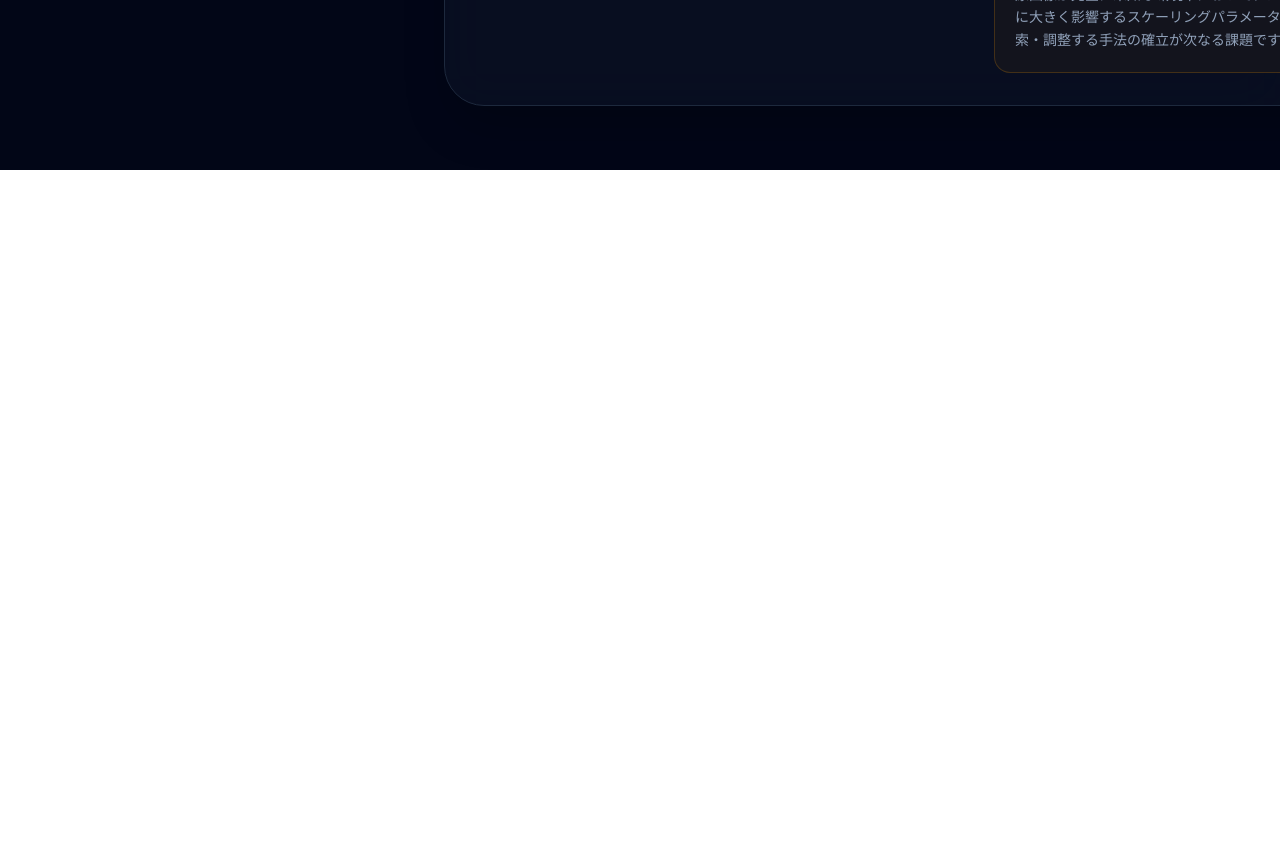
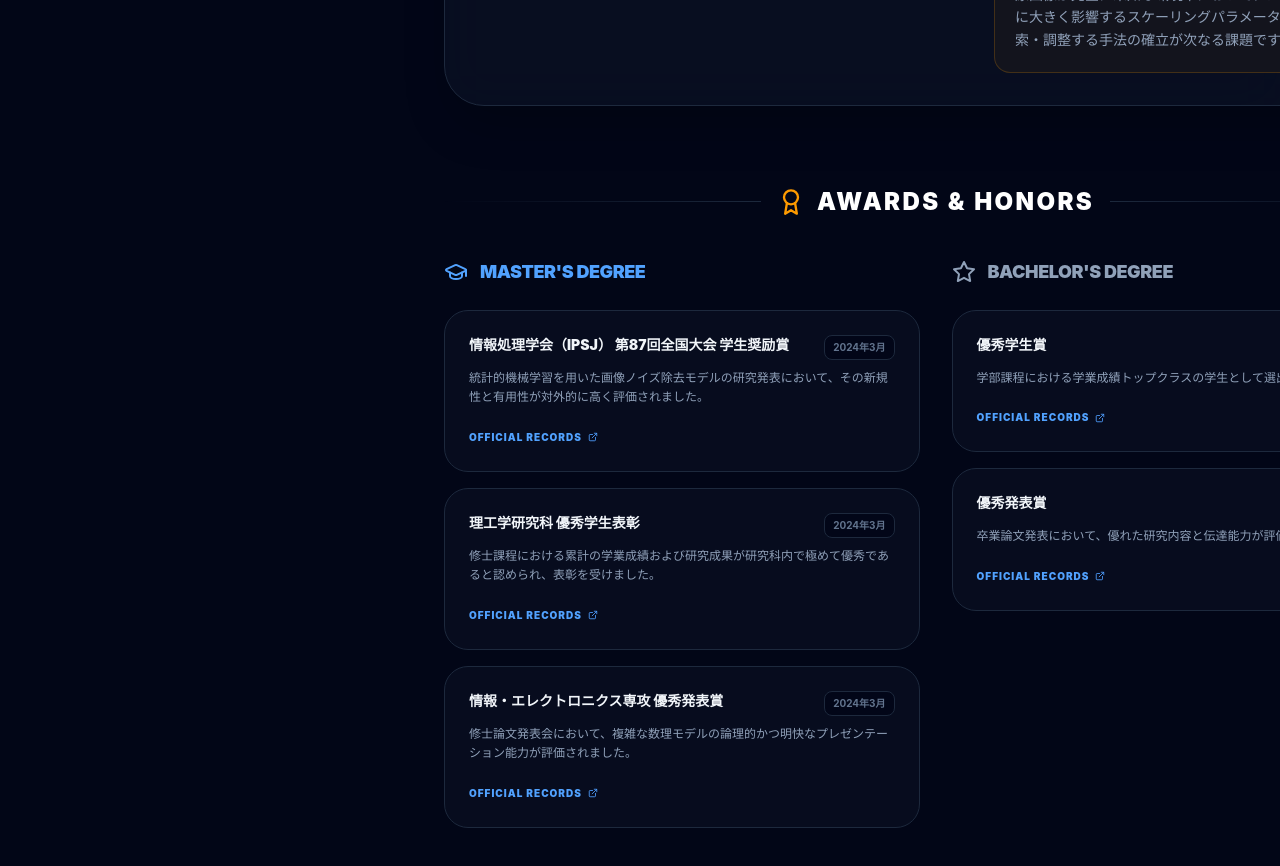
Before and after one commit to Bar0919/study_portofolio, a React (Vite) app in the folder frontend/: page / in a window 1280 px wide. Shown: the part 1480-2346 px from the top of the page. Before the commit the page ends 1650 px from the top, so only its background shows below. Built offline with nearby package versions, Linux system fonts and the light colour scheme.

Commit message:
fix: Correct asset paths for GitHub Pages without COOP/COEP workaround

```diff
--- a/frontend/index.html
+++ b/frontend/index.html
@@ -3,7 +3,7 @@
   <head>
     <meta charset="UTF-8" />
     <meta name="viewport" content="width=device-width, initial-scale=1.0" />
-    <title>確率的画像復元モデル - 修士論文ポートフォリオ</title>
+    <title>MRF Engine | Research Portfolio</title>
   </head>
   <body>
     <div id="root"></div>
--- a/frontend/src/App.tsx
+++ b/frontend/src/App.tsx
@@ -11,6 +11,7 @@ import { ConfigPanel } from './components/ConfigPanel';
 import { HistorySidebar } from './components/HistorySidebar';
 import { InsightCard } from './components/InsightCard';
 import { CompareCard } from './components/CompareCard';
+import { AwardsSection } from './components/AwardsSection';
 
 ChartJS.defaults.color = '#94a3b8';
 ChartJS.defaults.borderColor = '#1e293b';
@@ -138,7 +139,7 @@ const App: React.FC = () => {
 
   useEffect(() => {
     const img = new Image();
-    img.src = `/samples/${sampleImg}.bmp`;
+    img.src = `${import.meta.env.BASE_URL}samples/${sampleImg}.bmp`;
     img.onload = () => {
       const canvas = canvasRef.current;
       if (!canvas) return;
@@ -423,6 +424,7 @@ const App: React.FC = () => {
               </div>
             </div>
           )}
+          <AwardsSection />
         </main>
 
         {mode === 'single' && <HistorySidebar history={history} onClear={() => setHistory([])} />}
--- /dev/null
+++ b/frontend/src/components/AwardsSection.tsx
@@ -0,0 +1,96 @@
+import React from 'react';
+import { Award, GraduationCap, Presentation, Star, ExternalLink } from 'lucide-react';
+
+export const AwardsSection: React.FC = () => {
+  return (
+    <div className="pt-12 pb-8 space-y-10 animate-in fade-in slide-in-from-bottom-8 duration-1000">
+      <div className="flex items-center gap-4">
+        <div className="h-px flex-1 bg-gradient-to-r from-transparent to-slate-800" />
+        <h2 className="text-2xl font-black tracking-widest text-white flex items-center gap-3">
+          <Award className="text-amber-500" size={28} /> AWARDS & HONORS
+        </h2>
+        <div className="h-px flex-1 bg-gradient-to-l from-transparent to-slate-800" />
+      </div>
+
+      <div className="grid grid-cols-1 md:grid-cols-2 gap-8">
+        {/* Master's Degree */}
+        <div className="space-y-6">
+          <div className="flex items-center gap-3 text-blue-400">
+            <GraduationCap size={24} />
+            <h3 className="text-lg font-black uppercase tracking-tight">Master's Degree</h3>
+          </div>
+
+          <div className="space-y-4">
+            <AwardCard
+              title="情報処理学会（IPSJ） 第87回全国大会 学生奨励賞"
+              date="2024年3月"
+              link="https://www.ipsj.or.jp/award/taikaigakusei.html"
+              description="統計的機械学習を用いた画像ノイズ除去モデルの研究発表において、その新規性と有用性が対外的に高く評価されました。"
+            />
+            <AwardCard
+              title="理工学研究科 優秀学生表彰"
+              date="2024年3月"
+              link="https://www.adv-pip.yz.yamagata-u.ac.jp/achievement.html"
+              description="修士課程における累計の学業成績および研究成果が研究科内で極めて優秀であると認められ、表彰を受けました。"
+            />
+            <AwardCard
+              title="情報・エレクトロニクス専攻 優秀発表賞"
+              date="2024年3月"
+              link="https://www.adv-pip.yz.yamagata-u.ac.jp/achievement.html"
+              description="修士論文発表会において、複雑な数理モデルの論理的かつ明快なプレゼンテーション能力が評価されました。"
+            />
+          </div>
+        </div>
+
+        {/* Bachelor's Degree */}
+        <div className="space-y-6">
+          <div className="flex items-center gap-3 text-slate-400">
+            <Star size={24} />
+            <h3 className="text-lg font-black uppercase tracking-tight">Bachelor's Degree</h3>
+          </div>
+
+          <div className="space-y-4">
+            <AwardCard
+              title="優秀学生賞"
+              date="2023年3月"
+              link="https://infoele.yz.yamagata-u.ac.jp/topics/info/topics_20230330523/"
+              description="学部課程における学業成績トップクラスの学生として選出されました。"
+            />
+            <AwardCard
+              title="優秀発表賞"
+              date="2023年3月"
+              link="https://infoele.yz.yamagata-u.ac.jp/topics/info/topics_20230330523/"
+              description="卒業論文発表において、優れた研究内容と伝達能力が評価されました。"
+              icon={<Presentation size={18} />}
+            />
+          </div>
+        </div>
+      </div>
+    </div>
+  );
+};
+
+const AwardCard: React.FC<{
+  title: string,
+  date: string,
+  description: string,
+  link: string,
+  icon?: React.ReactNode
+}> = ({ title, date, description, link, icon }) => (
+  <div className="group relative p-6 bg-slate-900/40 border border-slate-800 hover:border-blue-500/50 rounded-3xl transition-all hover:shadow-2xl hover:shadow-blue-500/5 overflow-hidden">
+    <div className="absolute top-0 left-0 w-1 h-full bg-blue-600 opacity-0 group-hover:opacity-100 transition-opacity" />
+    <div className="flex justify-between items-start mb-2">
+      <h4 className="text-sm font-black text-slate-100 leading-snug flex-1 pr-4">{title}</h4>
+      <span className="text-[10px] font-bold text-slate-500 whitespace-nowrap bg-slate-950 px-2 py-1 rounded-lg border border-slate-800">{date}</span>
+    </div>
+    <p className="text-xs text-slate-400 leading-relaxed mb-4">{description}</p>
+    <a
+      href={link}
+      target="_blank"
+      rel="noopener noreferrer"
+      className="inline-flex items-center gap-1.5 text-[10px] font-black text-blue-400 hover:text-blue-300 transition-colors uppercase tracking-widest"
+    >
+      Official Records <ExternalLink size={10} />
+    </a>
+  </div>
+);
--- a/frontend/src/constants/data.ts
+++ b/frontend/src/constants/data.ts
@@ -41,13 +41,12 @@ export const ALGORITHM_METADATA: Record<string, {
         name: 'LC-MRF',
         tagline: 'Log-Cosh Markov Random Field',
         stage: '修士の研究',
-      desc: '平滑化関数に「ln cosh関数」を採用した最終提案モデルです。エッジ保持と計算の容易さを高次元で両立しました。',
+        desc: '平滑化関数に「ln cosh関数」を採用した最終提案モデルです。エッジ保持と計算の容易さを高次元で両立しました。本手法は情報処理学会（IPSJ）全国大会において「学生奨励賞」を受賞しています。',
         problem: 'エッジ保存と計算可能性を両立するためにrTV-MRFで導入した高次元の補助変数が、膨大な計算コストを引き起こす問題を解決する必要がありました。',
         solution: '全域で微分可能な ln cosh 関数を採用しました。補助変数を一切使用せず、エッジ保存と高速な最適化を単一のエネルギー関数で実現しました。',
         challenge: '原画像が完全に未知な環境下において、ノイズ除去性能に大きく影響するスケーリングパラメータ s を自動探索・調整する手法の確立が次なる課題です。',
         math: 'E_{\\mathrm{LC}}(\\bm{x}) = \\frac{\\lambda}{2}\\sum_{i \\in V} x_i^2 + \\alpha \\sum_{\\{i,j\\} \\in E} \\ln\\cosh(s(x_i - x_j))'
       }
-
     };
 
 export const PARAM_HELP: Record<string, string> = {
```
Lines whose indentation alone changed are shown as unchanged.
